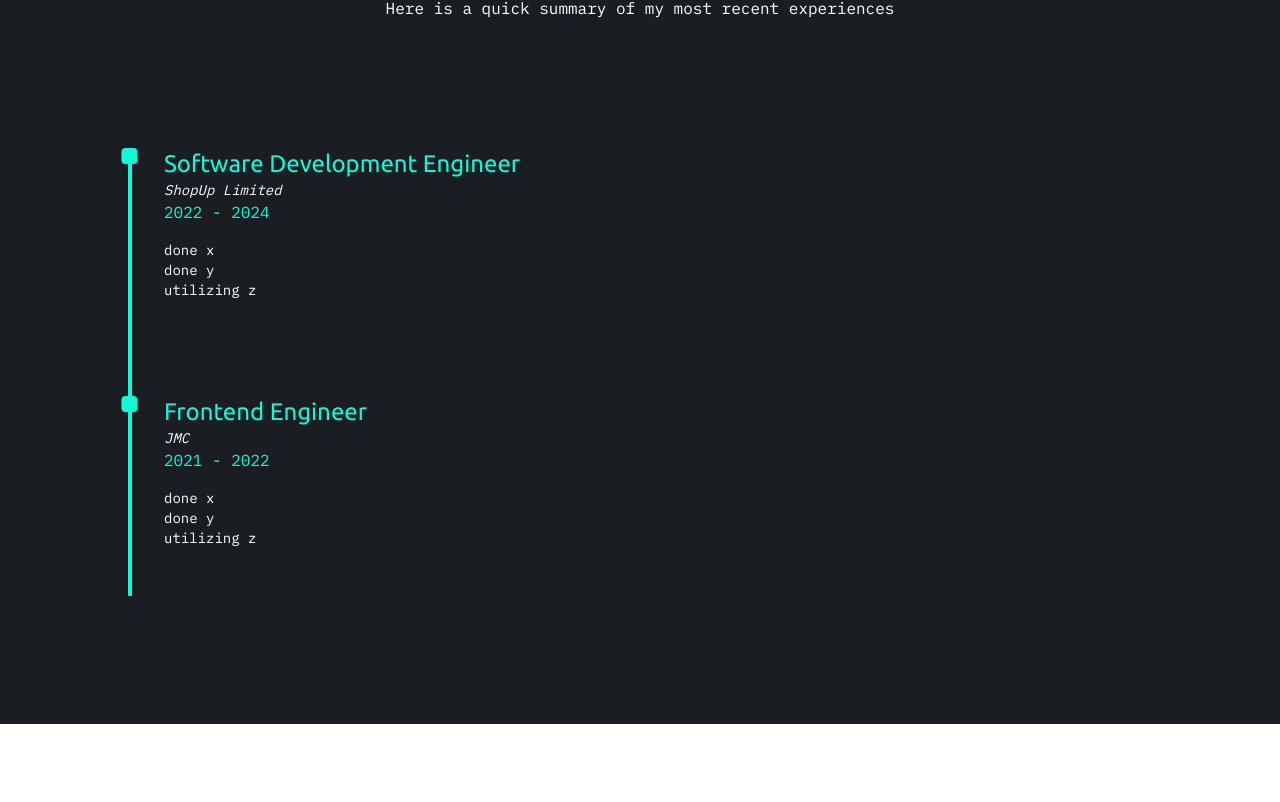
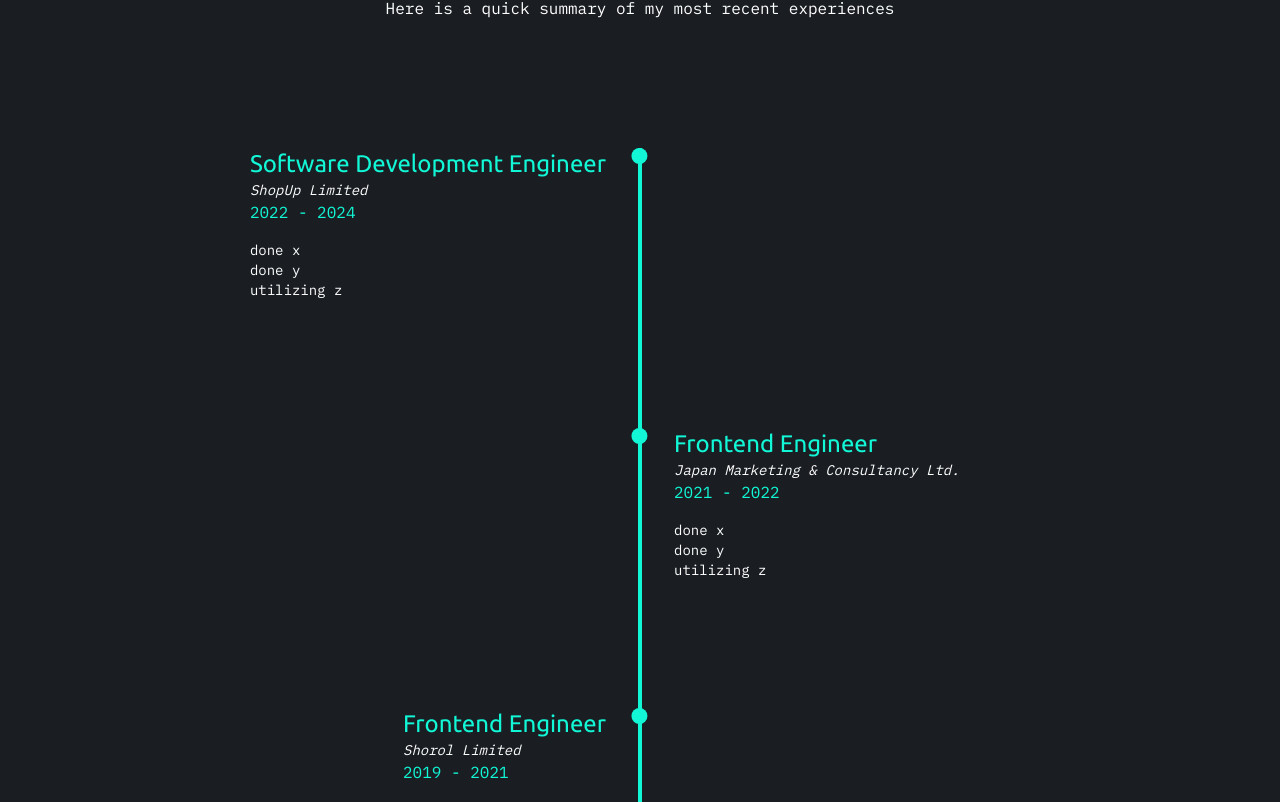
Before and after one commit to minhazurrony/portfolio, a Next.js app: page / in a window 1280 px wide. Shown: the part 4010-4812 px from the top of the page. Before the commit the page ends 4734 px from the top, so only its background shows below. Built offline with nearby package versions, Linux system fonts and the light colour scheme.

Commit message:
feat: complete timeline component for large screen

```diff
--- a/app/components/Experiences.tsx
+++ b/app/components/Experiences.tsx
@@ -23,9 +23,15 @@
             achievements: ["done x", "done y", "utilizing z"],
           },
           {
-            companyName: "JMC",
+            companyName: "Japan Marketing & Consultancy Ltd.",
             designation: "Frontend Engineer",
             serviceYearRange: "2021 - 2022",
+            achievements: ["done x", "done y", "utilizing z"],
+          },
+          {
+            companyName: "Shorol Limited",
+            designation: "Frontend Engineer",
+            serviceYearRange: "2019 - 2021",
             achievements: ["done x", "done y", "utilizing z"],
           },
         ]}
--- a/app/components/Timeline.tsx
+++ b/app/components/Timeline.tsx
@@ -1,38 +1,62 @@
 import React from "react";
 
+type TimelineItem = {
+  companyName: string;
+  designation: string;
+  serviceYearRange: string;
+  achievements: string[];
+};
+
 type TimelineProps = {
-  data: {
-    companyName: string;
-    designation: string;
-    serviceYearRange: string;
-    achievements: string[];
-  }[];
+  data: TimelineItem[];
+};
+
+const TimelineDetails = ({
+  designation,
+  companyName,
+  serviceYearRange,
+  achievements,
+}: TimelineItem) => {
+  return (
+    <>
+      <h1 className="font-ubuntu text-2xl text-brand-one">{designation}</h1>
+      <h4 className="font-ibm-plex-mono text-sm italic text-white">
+        {companyName}
+      </h4>
+      <h6 className="mb-4 font-ibm-plex-mono text-brand-one">
+        {serviceYearRange}
+      </h6>
+      <ul className="font-ibm-plex-mono text-sm text-white">
+        {achievements.map((achievement) => {
+          return <li key={achievement}>{achievement}</li>;
+        })}
+      </ul>
+    </>
+  );
 };
 
 function Timeline({ data }: TimelineProps) {
   return (
     <>
       {data.map((item, idx) => {
+        const isEvenIndex = (idx + 1) % 2 === 0;
+
         return (
-          <div className="flex gap-8">
+          <div className="flex justify-between gap-8">
+            <div className="flex-1 pb-[128px]">
+              {!isEvenIndex ? (
+                <div className="flex flex-col items-end">
+                  <div>
+                    <TimelineDetails {...item} />
+                  </div>
+                </div>
+              ) : null}
+            </div>
             <div className="relative w-1 bg-brand-one">
-              <div className="absolute left-0 top-0 h-4 w-4 -translate-x-[41%] rounded bg-brand-one"></div>
+              <div className="absolute left-0 top-0 h-4 w-4 -translate-x-[41%] rounded-full bg-brand-one"></div>
             </div>
-            <div className={idx === data.length - 1 ? "pb-12" : "pb-24"}>
-              <h1 className="font-ubuntu text-2xl text-brand-one">
-                {item.designation}
-              </h1>
-              <h4 className="font-ibm-plex-mono text-sm italic text-white">
-                {item.companyName}
-              </h4>
-              <h6 className="mb-4 font-ibm-plex-mono text-brand-one">
-                {item.serviceYearRange}
-              </h6>
-              <ul className="font-ibm-plex-mono text-sm text-white">
-                {item.achievements.map((achievement) => {
-                  return <li key={achievement}>{achievement}</li>;
-                })}
-              </ul>
+            <div className="flex-1 pb-[128px]">
+              {isEvenIndex ? <TimelineDetails {...item} /> : null}
             </div>
           </div>
         );
```
